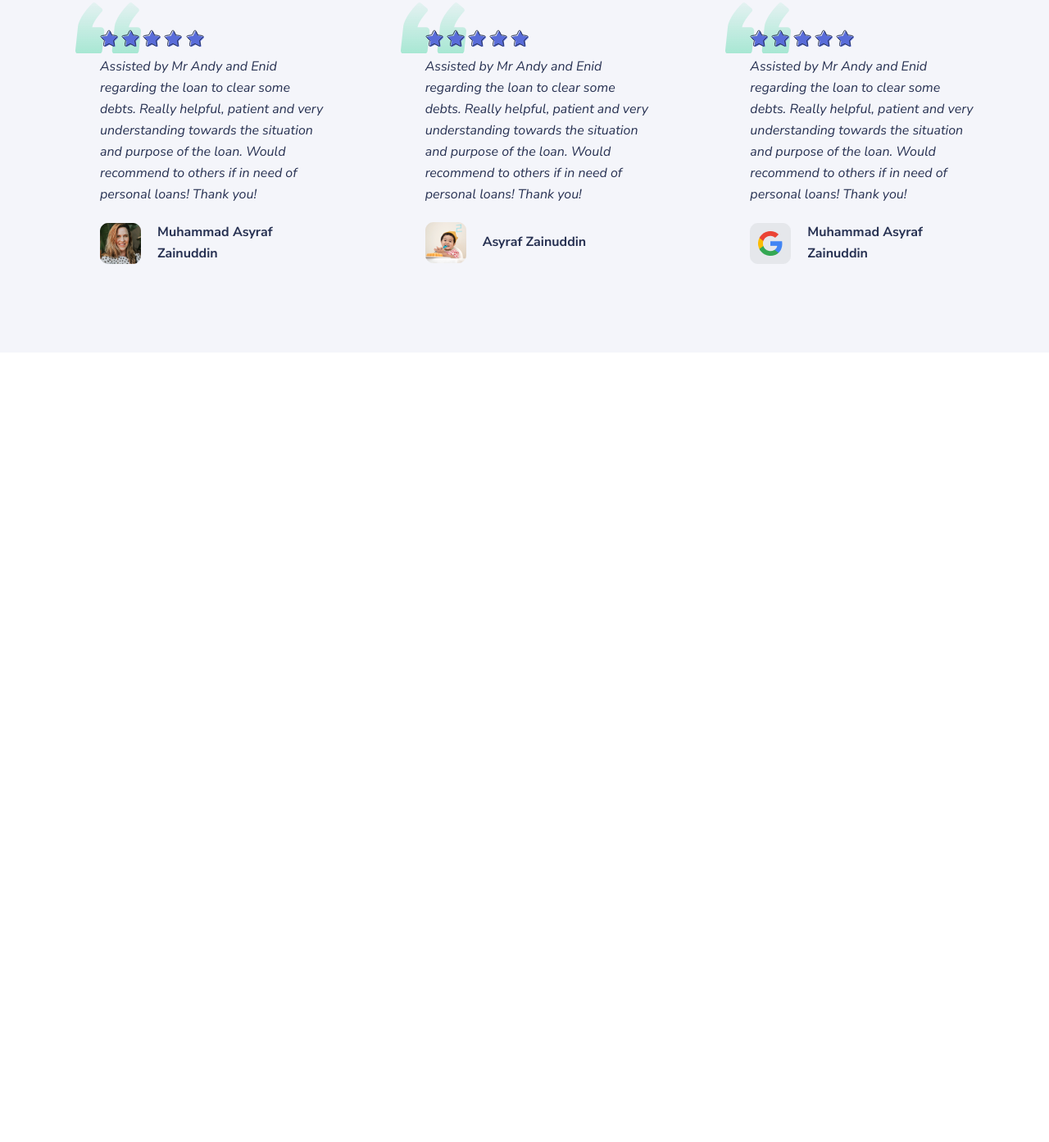
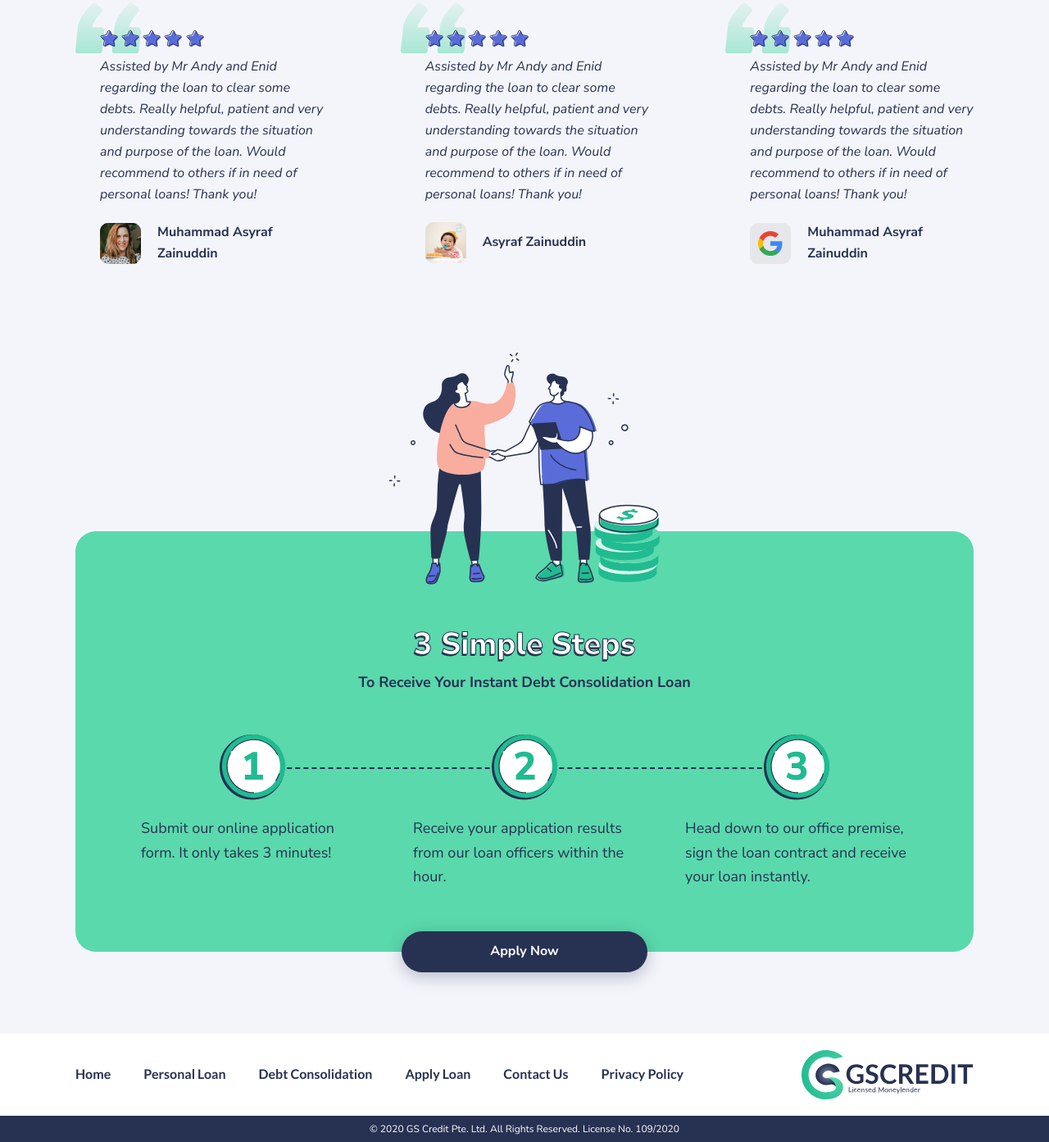
Before and after one commit to nurpais/gscredit, a website built with webpack: page src/index.html in a window 1280 px wide. Shown: the part 346-1739 px from the top of the page at 82% size. Before the commit the page ends 800 px from the top, so only its background shows below. Built offline with nearby package versions, Linux system fonts and the light colour scheme.

Commit message:
add step component, footer

```diff
--- a/src/index.html
+++ b/src/index.html
@@ -799,8 +799,85 @@
             </div>
           </div>
         </div>
+
+        <!-- STEPS COMPONENT -->
+        <div class="pt-40px pt-lg-100px">
+          <div class="steps">
+            <img class="steps__img" src="images/svg/steps-img.svg" alt="" />
+            <div class="text-center">
+              <div class="steps__heading">3 Simple Steps</div>
+              <p class="steps__subheading mt-2">To Receive Your Instant Debt Consolidation Loan</p>
+            </div>
+
+            <div class="mt-20px mt-lg-50px">
+              <div class="steps__list">
+                <div class="steps__list-item">
+                  <img src="images/svg/steps-1.svg" alt="" />
+                  <span>Submit our online application form. It only takes 3 minutes!</span>
+                </div>
+                <div class="steps__list-item">
+                  <img src="images/svg/steps-2.svg" alt="" />
+                  <span>Receive your application results from our loan officers within the hour.</span>
+                </div>
+                <div class="steps__list-item">
+                  <img src="images/svg/steps-3.svg" alt="" />
+                  <span>Head down to our office premise, sign the loan contract and receive your loan instantly.</span>
+                </div>
+              </div>
+            </div>
+
+            <a href="#" class="button steps__button">Apply Now</a>
+          </div>
+        </div>
+        <!-- STEPS COMPONENT END -->
       </div>
     </section>
     <!-- SELECT REVIEWS END -->
+
+    <!-- FOOTER -->
+    <footer class="footer">
+      <div class="container">
+        <div class="row">
+          <div class="col-6 col-md-10 col-xl-9">
+            <ul class="footer__nav">
+              <li class="footer__nav-item">
+                <a href="#" class="footer__nav-link">Home</a>
+              </li>
+              <li class="footer__nav-item">
+                <a href="#" class="footer__nav-link">Personal Loan</a>
+              </li>
+              <li class="footer__nav-item">
+                <a href="#" class="footer__nav-link">Debt Consolidation</a>
+              </li>
+              <li class="footer__nav-item">
+                <a href="#" class="footer__nav-link">Apply Loan</a>
+              </li>
+              <li class="footer__nav-item">
+                <a href="#" class="footer__nav-link">Contact Us</a>
+              </li>
+              <li class="footer__nav-item">
+                <a href="#" class="footer__nav-link">Privacy Policy</a>
+              </li>
+            </ul>
+          </div>
+
+          <div class="col-6 col-md-2 col-xl-3 text-end">
+            <a href="#" class="logo">
+              <img src="images/svg/logo.svg" alt="GSCredit" />
+            </a>
+          </div>
+        </div>
+      </div>
+    </footer>
+
+    <div class="text-center bg-dark text-xs py-2">
+      <div class="container">
+        <p class="text-white">
+          © 2020 GS Credit Pte. Ltd. All Rights Reserved. <br class="d-block d-md-none" />
+          License No. 109/2020
+        </p>
+      </div>
+    </div>
+    <!-- FOOTER END -->
   </body>
 </html>
--- a/src/scss/base/_typography.scss
+++ b/src/scss/base/_typography.scss
@@ -1,4 +1,5 @@
-@import url("https://fonts.googleapis.com/css2?family=Nunito+Sans:ital,wght@0,400;0,700;1,400&display=swap");
+@import url("https://fonts.googleapis.com/css2?family=Nunito+Sans:ital,wght@0,400;0,700;0,800;1,400&display=swap");
+@import url("https://fonts.googleapis.com/css2?family=Lato:wght@400;700&display=swap");
 
 .heading-primary {
   font-size: 34px;
--- a/src/scss/layouts/_footer.scss
+++ b/src/scss/layouts/_footer.scss
@@ -0,0 +1,44 @@
+.footer {
+  background-color: #fff;
+  padding: 20px 0;
+
+  &__nav-item {
+    &:not(:last-child) {
+      margin-bottom: 10px;
+    }
+  }
+
+  &__nav-link {
+    font-size: 14px;
+    font-family: "Lato", sans-serif;
+  }
+
+  @include media-breakpoint-up(md) {
+    &__nav {
+      columns: 2;
+    }
+
+    &__nav-link {
+      font-weight: 700;
+      font-size: 16px;
+    }
+  }
+
+  @include media-breakpoint-up(lg) {
+    &__nav {
+      columns: initial;
+      display: flex;
+    }
+
+    &__nav-item {
+      &:not(:last-child) {
+        margin-bottom: 0;
+        margin-right: 40px;
+      }
+    }
+
+    .row {
+      align-items: center;
+    }
+  }
+}
--- /dev/null
+++ b/src/scss/layouts/_steps.scss
@@ -0,0 +1,129 @@
+.steps {
+  background-color: $primary;
+  border-radius: 25px;
+  padding: 104px 20px 76px;
+  position: relative;
+  margin-top: 218px;
+
+  &__img {
+    position: absolute;
+    top: -218px;
+    left: 50%;
+    transform: translateX(calc(-50% + 10px));
+  }
+
+  &__heading {
+    color: #fff;
+    font-weight: 800;
+    font-size: 34px;
+    line-height: 48px;
+    -webkit-text-stroke: 1px $dark;
+    text-shadow: -1px 2px 0px $dark;
+  }
+
+  &__subheading {
+    font-size: 18px;
+    line-height: 28px;
+    color: $dark;
+    font-weight: 700;
+  }
+
+  &__list {
+    text-align: left;
+    margin-left: -32px;
+    position: relative;
+    z-index: 10;
+
+    &::before {
+      content: "";
+      position: absolute;
+      left: 40px;
+      top: 50%;
+      height: 170px;
+      border-left: 2px dashed $dark;
+      transform: translateY(-50%);
+      z-index: -1;
+    }
+  }
+
+  &__list-item {
+    display: flex;
+    align-items: center;
+    min-height: 78px;
+    min-width: 323px;
+
+    img {
+      margin-right: 20px;
+    }
+
+    &:not(:last-child) {
+      margin-bottom: 20px;
+    }
+  }
+
+  &__button {
+    position: absolute;
+    left: 50%;
+    bottom: -25px;
+    transform: translateX(-50%);
+    opacity: 1 !important;
+
+    &:hover {
+      background-color: darken($dark, 4%);
+    }
+  }
+
+  @include media-breakpoint-up(lg) {
+    padding: 114px 80px 77px;
+
+    &__heading {
+      font-size: 38px;
+    }
+
+    &__img {
+      transform: translateX(-50%);
+    }
+
+    &__list {
+      display: flex;
+      margin: 0;
+
+      &::before {
+        content: "";
+        left: 50%;
+        top: 40px;
+        width: 620px;
+        height: 0;
+        border-left: 0;
+        border-bottom: 2px dashed $dark;
+        transform: translateX(-50%);
+        z-index: -1;
+      }
+    }
+
+    &__list-item {
+      min-width: initial;
+      flex-direction: column;
+      flex: 1;
+      font-size: 18px;
+
+      img {
+        margin-right: 0;
+        margin-bottom: 20px;
+      }
+
+      &:not(:last-child) {
+        margin-bottom: 0;
+        margin-right: 60px;
+      }
+    }
+  }
+
+  @include media-breakpoint-up(xl) {
+    &__list {
+      &::before {
+        width: 640px;
+      }
+    }
+  }
+}
--- a/src/scss/main.scss
+++ b/src/scss/main.scss
@@ -23,6 +23,7 @@
 @import "layouts/header";
 @import "layouts/loans-swiper";
 @import "layouts/reviews-swiper";
+@import "layouts/steps";
 @import "layouts/footer";
 
 // COMPONENTS
```
Also changed, not shown: src/images/svg/steps-1.svg (added), src/images/svg/steps-2.svg (added), src/images/svg/steps-3.svg (added), src/images/svg/steps-img.svg (added).
